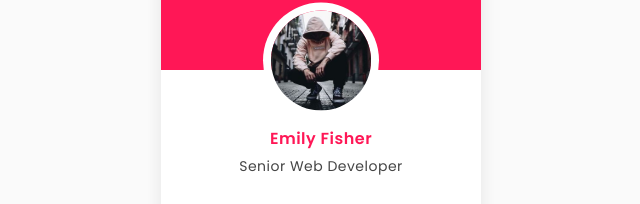
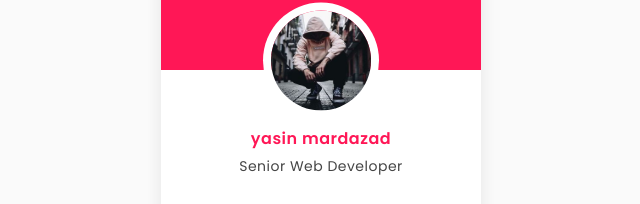
Before and after one commit to MYMardazad/source, a plain HTML site: page index.html in a window 1280 px wide. Shown: the part 177-381 px from the top of the page, 319-959 px from the left. Drawn offline with Linux system fonts and the light colour scheme.

Commit message:
change name

```diff
--- a/index.html
+++ b/index.html
@@ -12,7 +12,7 @@
     <div class="container">
         <div class="card">
             <img src="image/profile_img2.jpg" alt="profile_img">
-            <h4>Emily Fisher</h4>
+            <h4>yasin mardazad</h4>
             <h5>Senior Web Developer</h5>
             <div class="details">
                 <div class="column">
```
